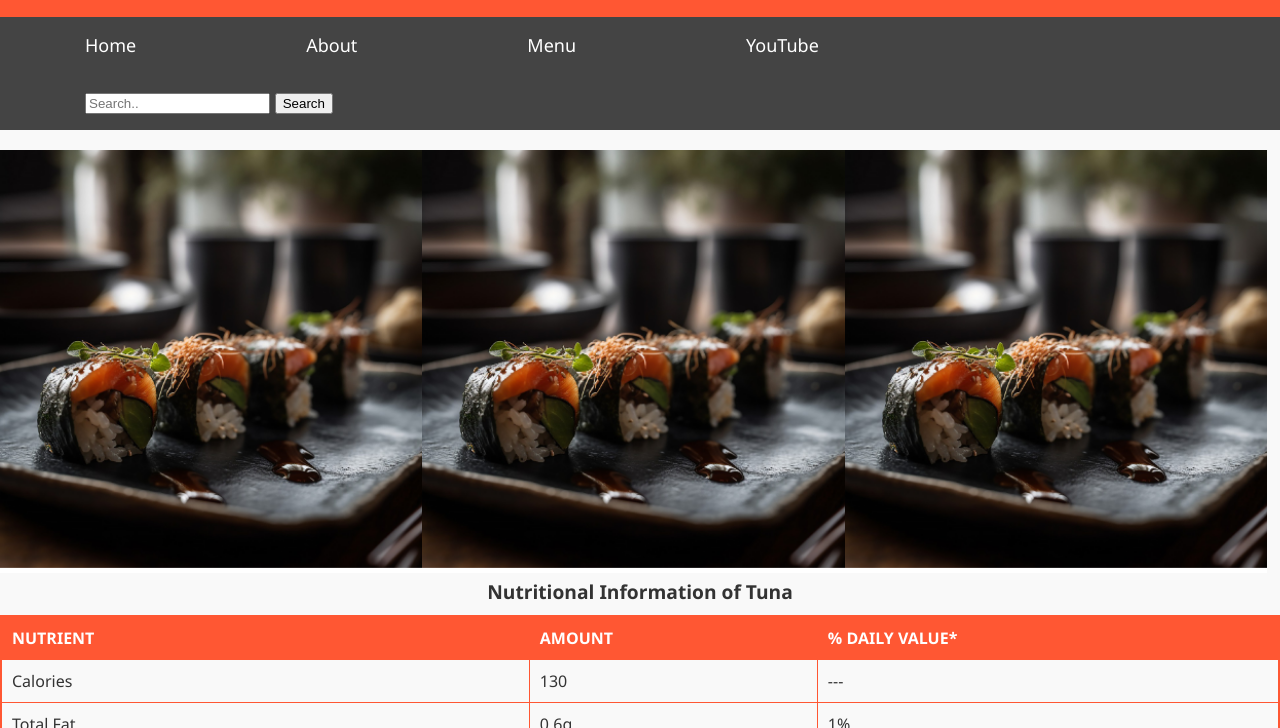
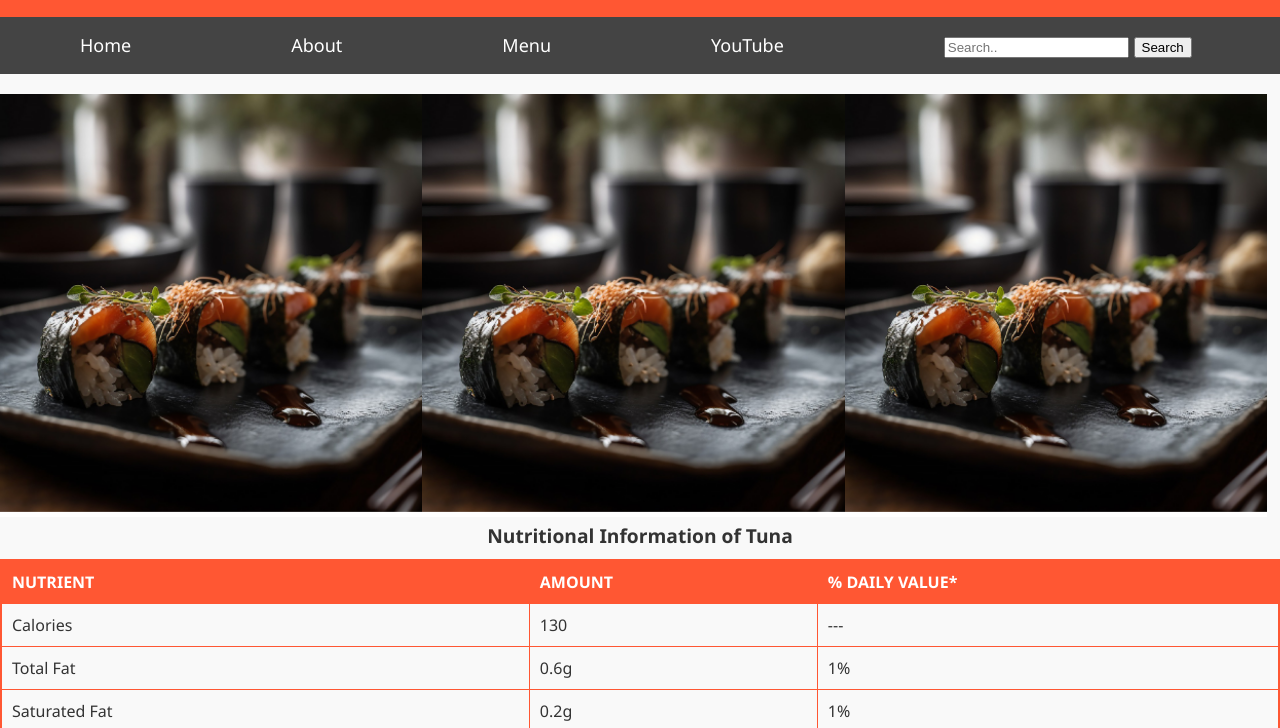
Before and after one commit to MonuZz123/InFoSet, a plain HTML site: page index.html in a window 1280 px wide. Shown: the part 72-800 px from the top of the page. Drawn offline with Linux system fonts and the light colour scheme.

Commit message:
Update index.html

```diff
--- a/index.html
+++ b/index.html
@@ -33,7 +33,7 @@
     display: block;
     color: white;
     text-align: center;
-    padding: 16px 85px;
+    padding: 16px 80px;
     text-decoration: none;
     font-size: 18px;
     transition: background-color 0.3s;
```
